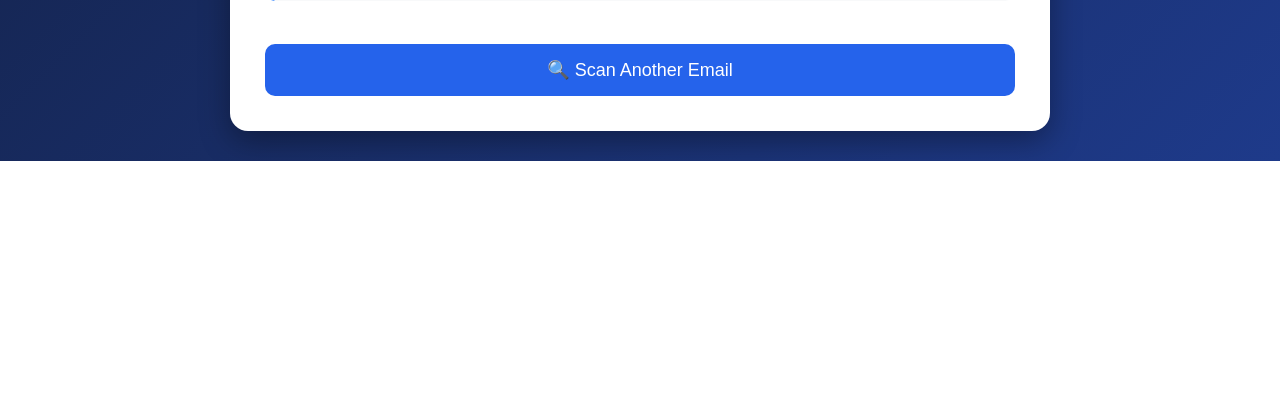
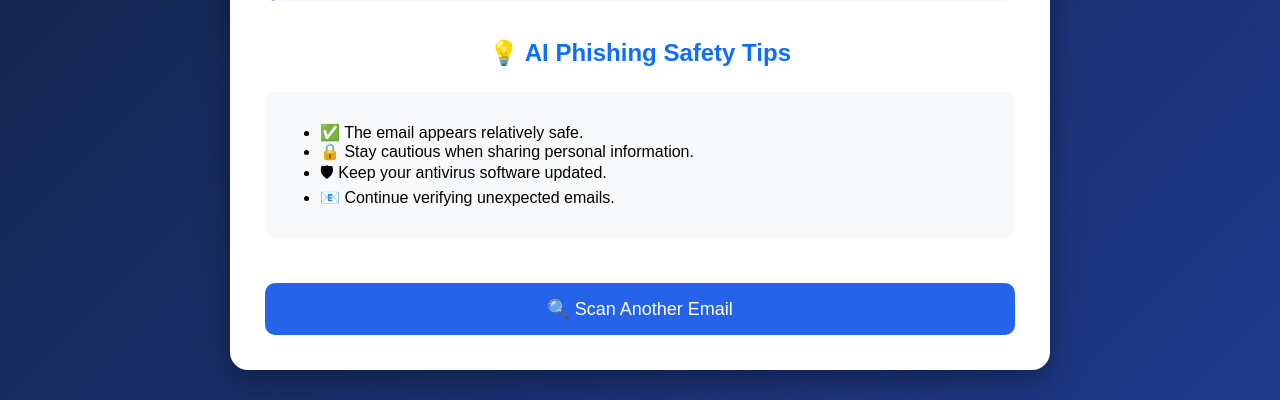
Before and after one commit to fazeen-max/AI_Phishing_Email_Detector, a Flask app: template templates/result.html in a window 1280 px wide. Shown: the part 1244-1644 px from the top of the page. Before the commit the page ends 1405 px from the top, so only its background shows below. Run offline with Flask 3, Linux system fonts and the light colour scheme; the template is opened without the code that fills it, so the values that code supplies are empty.

Commit message:
Added AI phishing safety tips based on detected risk level

```diff
--- a/templates/result.html
+++ b/templates/result.html
@@ -124,6 +124,41 @@
 </div>
 
     <br>
+    <h2>💡 AI Phishing Safety Tips</h2>
+
+<div style="background:#f8f9fa; padding:15px; border-radius:10px; margin-bottom:20px;">
+
+{% if risk == "HIGH" %}
+
+<ul>
+    <li>🚫 Never click suspicious links.</li>
+    <li>🔒 Never share your password or OTP.</li>
+    <li>📎 Do not open unknown attachments.</li>
+    <li>📧 Verify the sender through an official website.</li>
+    <li>🛡 Enable Two-Factor Authentication (2FA).</li>
+</ul>
+
+{% elif risk == "MEDIUM" %}
+
+<ul>
+    <li>⚠ Double-check the sender's email address.</li>
+    <li>🔍 Hover over links before clicking them.</li>
+    <li>📞 Contact the organization if unsure.</li>
+    <li>🔐 Never enter sensitive information without verification.</li>
+</ul>
+
+{% else %}
+
+<ul>
+    <li>✅ The email appears relatively safe.</li>
+    <li>🔒 Stay cautious when sharing personal information.</li>
+    <li>🛡 Keep your antivirus software updated.</li>
+    <li>📧 Continue verifying unexpected emails.</li>
+</ul>
+
+{% endif %}
+
+</div>
 
     <a href="/">
         <button>🔍 Scan Another Email</button>
```
